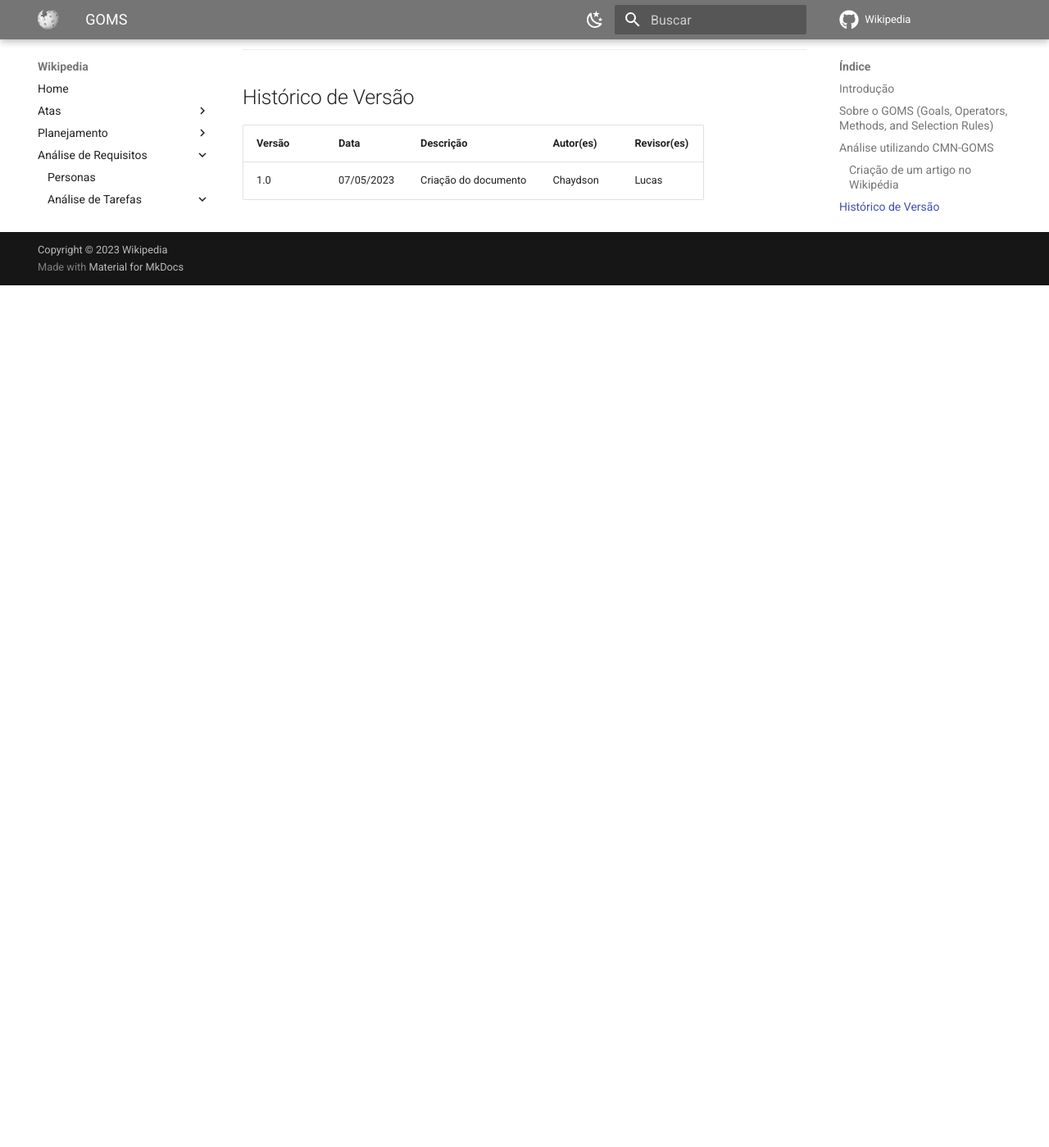
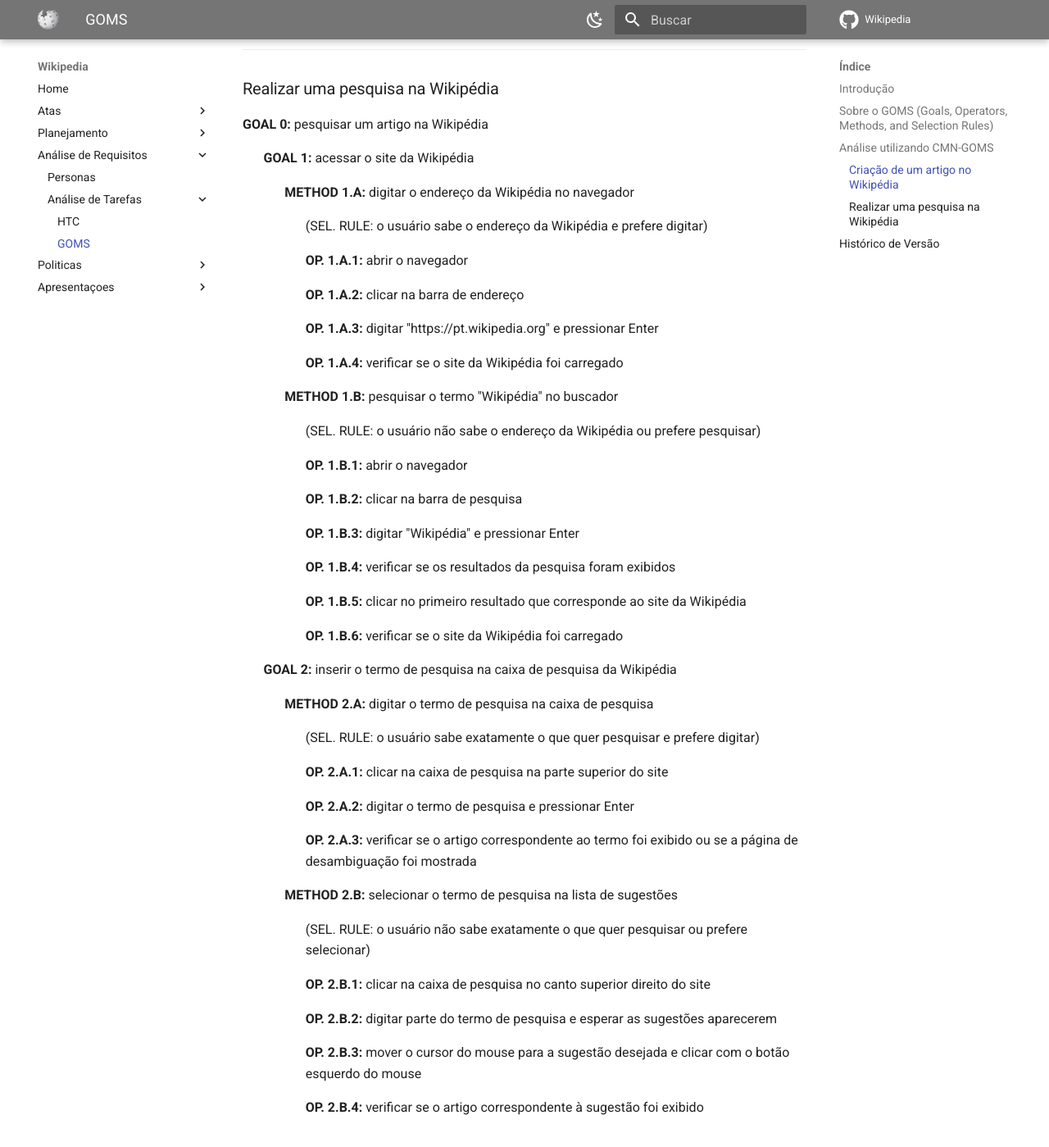
Before and after one commit to Interacao-Humano-Computador/2023.1-Wikipedia, an MkDocs documentation site: the page built from docs/analise-de-requisitos/goms.md, in a window 1280 px wide and 1400 px high, scrolled down 1403 px. Shown: the whole window at 82% size. Built offline with MkDocs 1.6.1 and Material for MkDocs 9.7.7, drawn with Linux system fonts in a browser that asks for light colours; comment, search, counter and statistics services are not loaded; before the commit the page ends 1751 px from its top, so only the background shows below that.

Commit message:
adicionando analise de pesquisa de um artigo na wikipédia

```diff
--- a/docs/analise-de-requisitos/goms.md
+++ b/docs/analise-de-requisitos/goms.md
@@ -52,6 +52,59 @@
 
 <hr/>
 
+### Realizar uma pesquisa na Wikipédia
+
+<p style="padding-left: 0vw"><b>GOAL 0:</b> pesquisar um artigo na Wikipédia</p>
+
+<p style="padding-left: 2vw"><b>GOAL 1:</b> acessar o site da Wikipédia</p>
+
+<p style="padding-left: 4vw"><b>METHOD 1.A:</b> digitar o endereço da Wikipédia no navegador</p>
+
+<p style="padding-left: 6vw">(SEL. RULE: o usuário sabe o endereço da Wikipédia e prefere digitar)</p>
+
+<p style="padding-left: 6vw"><b>OP. 1.A.1:</b> abrir o navegador</p>
+
+<p style="padding-left: 6vw"><b>OP. 1.A.2:</b> clicar na barra de endereço</p>
+
+<p style="padding-left: 6vw"><b>OP. 1.A.3:</b> digitar "https://pt.wikipedia.org" e pressionar Enter</p>
+
+<p style="padding-left: 6vw"><b>OP. 1.A.4:</b> verificar se o site da Wikipédia foi carregado</p>
+
+<p style="padding-left: 4vw"><b>METHOD 1.B:</b> pesquisar o termo "Wikipédia" no buscador</p>
+
+<p style="padding-left: 6vw">(SEL. RULE: o usuário não sabe o endereço da Wikipédia ou prefere pesquisar)</p>
+
+<p style="padding-left: 6vw"><b>OP. 1.B.1:</b> abrir o navegador</p> <p style="padding-left: 6vw"><b>OP. 1.B.2:</b> clicar na barra de pesquisa</p>
+
+<p style="padding-left: 6vw"><b>OP. 1.B.3:</b> digitar "Wikipédia" e pressionar Enter</p> <p style="padding-left: 6vw"><b>OP. 1.B.4:</b> verificar se os resultados da pesquisa foram exibidos</p>
+
+<p style="padding-left: 6vw"><b>OP. 1.B.5:</b> clicar no primeiro resultado que corresponde ao site da Wikipédia</p>
+
+<p style="padding-left: 6vw"><b>OP. 1.B.6:</b> verificar se o site da Wikipédia foi carregado</p>
+
+<p style="padding-left: 2vw"><b>GOAL 2:</b> inserir o termo de pesquisa na caixa de pesquisa da Wikipédia</p>
+
+<p style="padding-left: 4vw"><b>METHOD 2.A:</b> digitar o termo de pesquisa na caixa de pesquisa</p>
+
+<p style="padding-left: 6vw">(SEL. RULE: o usuário sabe exatamente o que quer pesquisar e prefere digitar)</p>
+
+<p style="padding-left: 6vw"><b>OP. 2.A.1:</b> clicar na caixa de pesquisa na parte superior do site</p>
+
+<p style="padding-left: 6vw"><b>OP. 2.A.2:</b> digitar o termo de pesquisa e pressionar Enter</p>
+
+<p style="padding-left: 6vw"><b>OP. 2.A.3:</b> verificar se o artigo correspondente ao termo foi exibido ou se a página de desambiguação foi mostrada</p>
+
+<p style="padding-left: 4vw"><b>METHOD 2.B:</b> selecionar o termo de pesquisa na lista de sugestões</p>
+
+<p style="padding-left: 6vw">(SEL. RULE: o usuário não sabe exatamente o que quer pesquisar ou prefere selecionar)</p>
+
+<p style="padding-left: 6vw"><b>OP. 2.B.1:</b> clicar na caixa de pesquisa no canto superior direito do site</p>
+
+<p style="padding-left: 6vw"><b>OP. 2.B.2:</b> digitar parte do termo de pesquisa e esperar as sugestões aparecerem</p>
+
+<p style="padding-left: 6vw"><b>OP. 2.B.3:</b> mover o cursor do mouse para a sugestão desejada e clicar com o botão esquerdo do mouse</p>
+
+<p style="padding-left: 6vw"><b>OP. 2.B.4:</b> verificar se o artigo correspondente à sugestão foi exibido</p>
 
 
 ## Histórico de Versão
```
